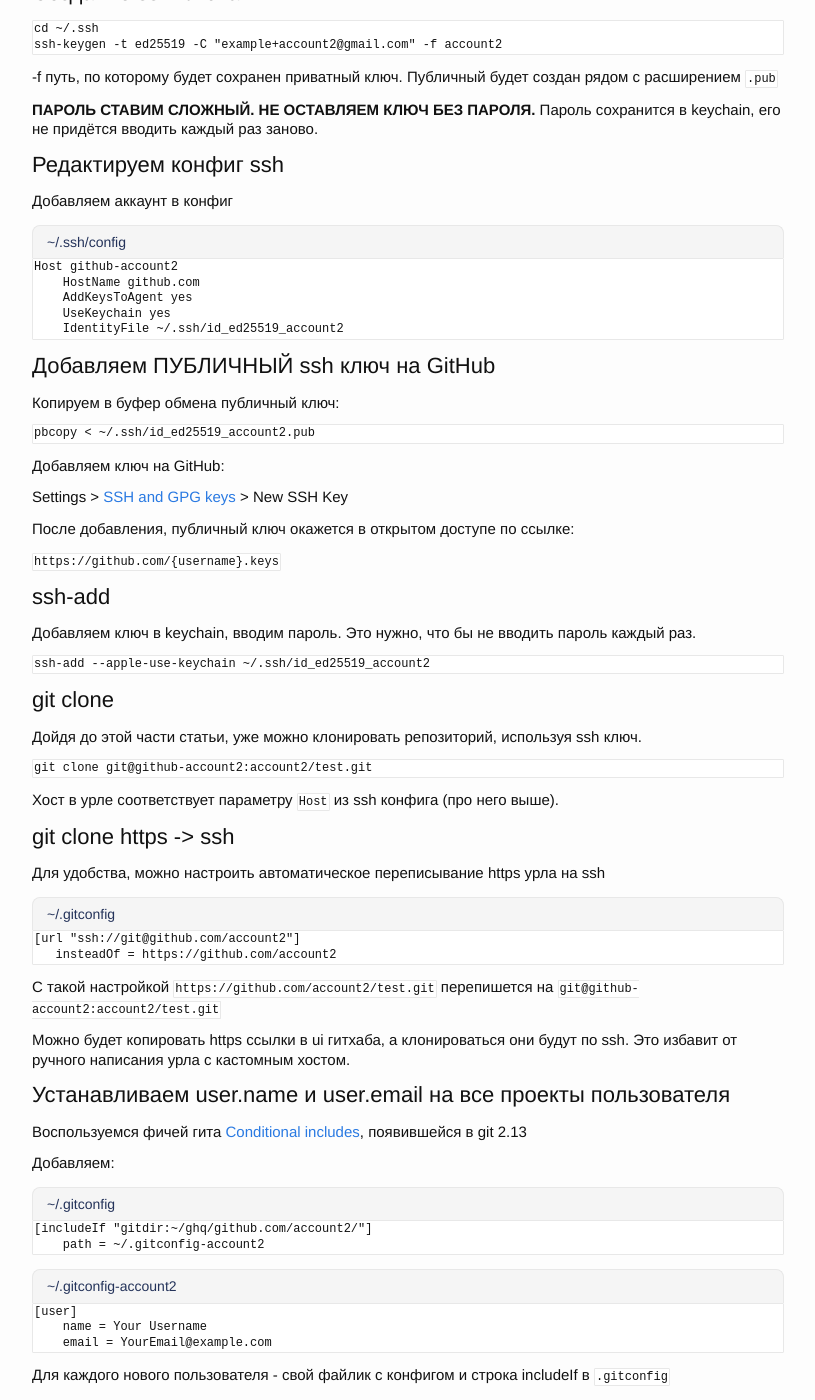
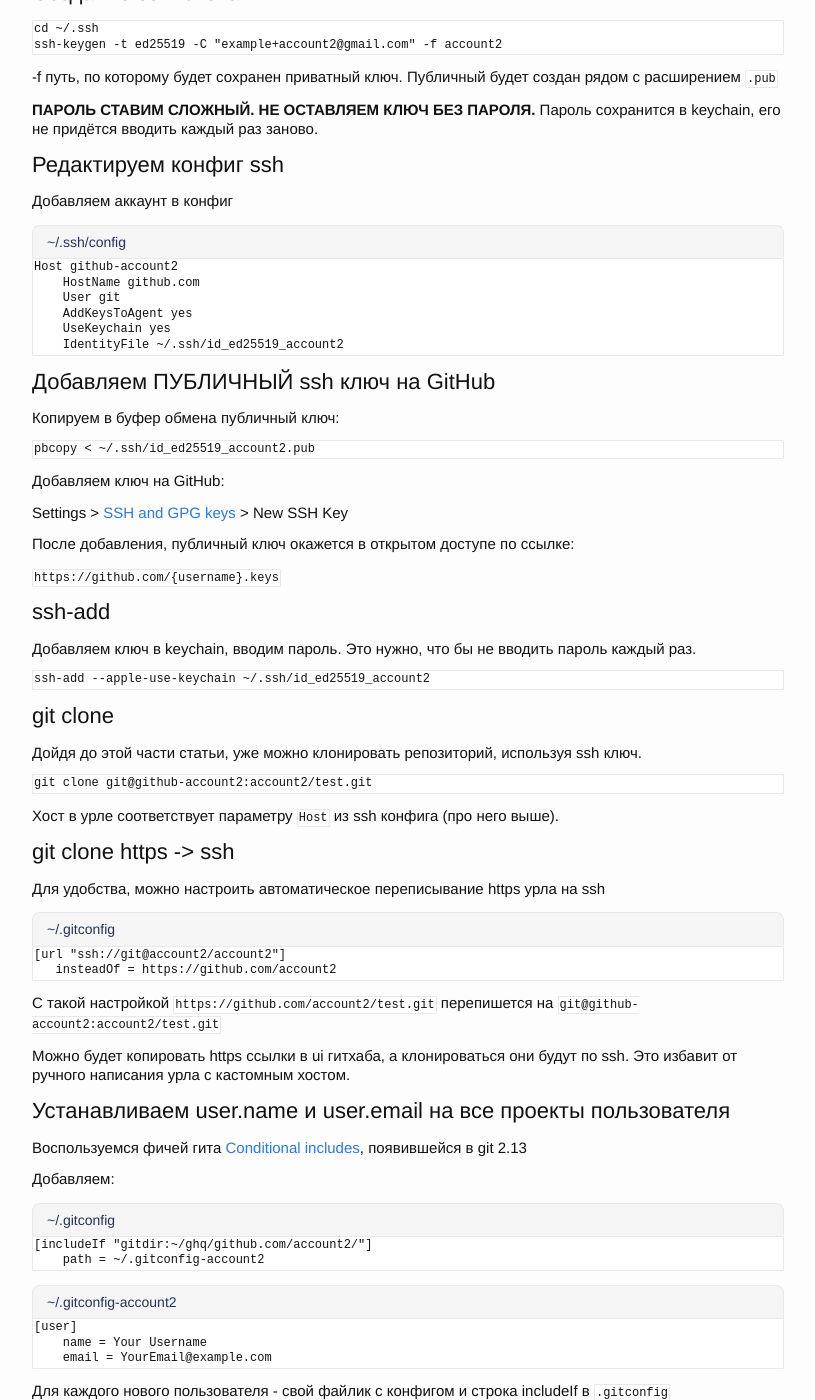
Before and after one commit to d10xa/d10xa.github.io, a Jekyll site: the page built from _posts/2023-03-20-git-multiple-users.md, in a window 1280 px wide and 1400 px high, scrolled down 781 px. Shown: the whole window, without its empty margins (232-1047 px from the left). Built offline with Jekyll 4.4.1, drawn with Linux system fonts in a browser that asks for light colours.

Commit message:
ssh://git@github.com/account2 -> ssh://git@account2/account2

````diff
--- a/_posts/2023-03-20-git-multiple-users.md
+++ b/_posts/2023-03-20-git-multiple-users.md
@@ -57,6 +57,7 @@ ssh-keygen -t ed25519 -C "example+account2@gmail.com" -f account2
 ```
 Host github-account2
     HostName github.com
+    User git
     AddKeysToAgent yes
     UseKeychain yes
     IdentityFile ~/.ssh/id_ed25519_account2
@@ -104,7 +105,7 @@ git clone git@github-account2:account2/test.git
 <p class="filename">~/.gitconfig</p>
 
 ```
-[url "ssh://git@github.com/account2"]
+[url "ssh://git@account2/account2"]
    insteadOf = https://github.com/account2
 ```
 
````
